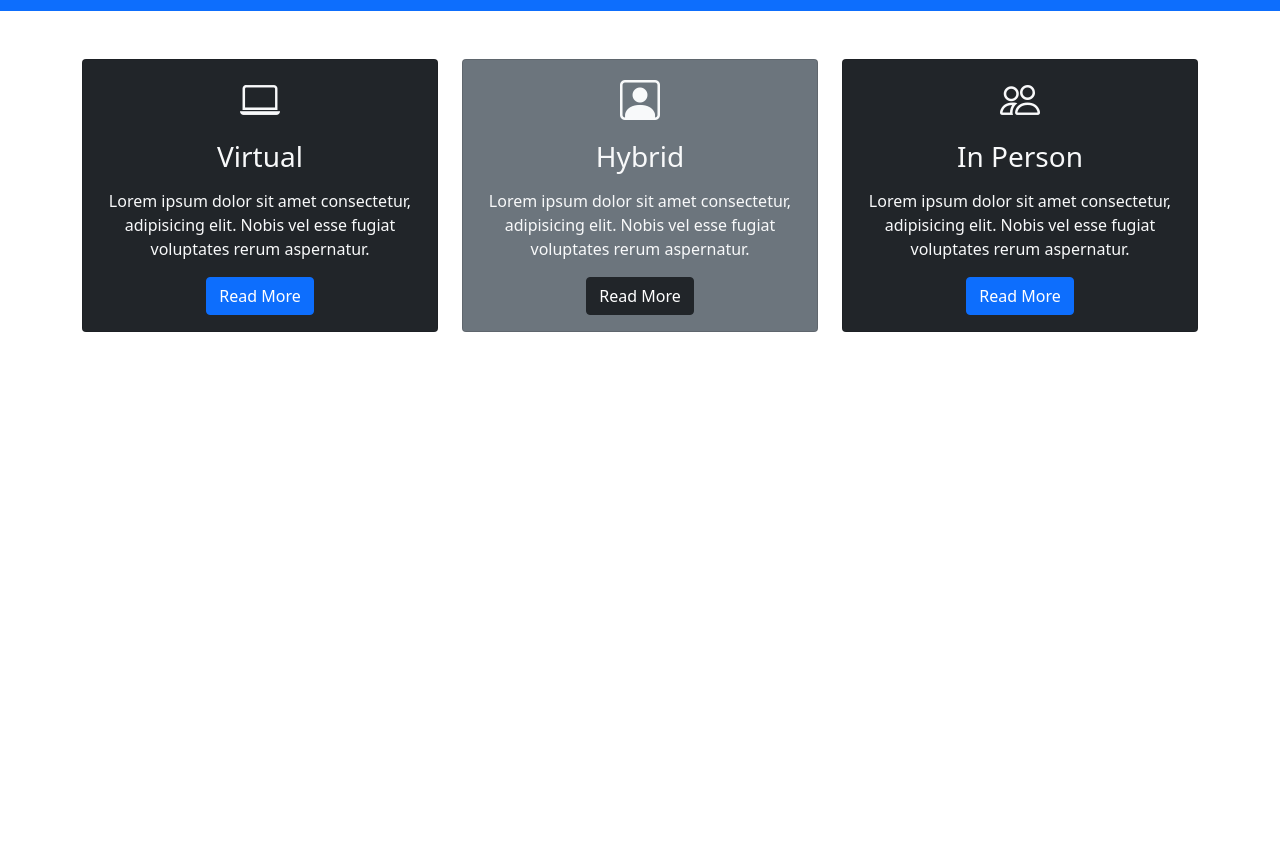
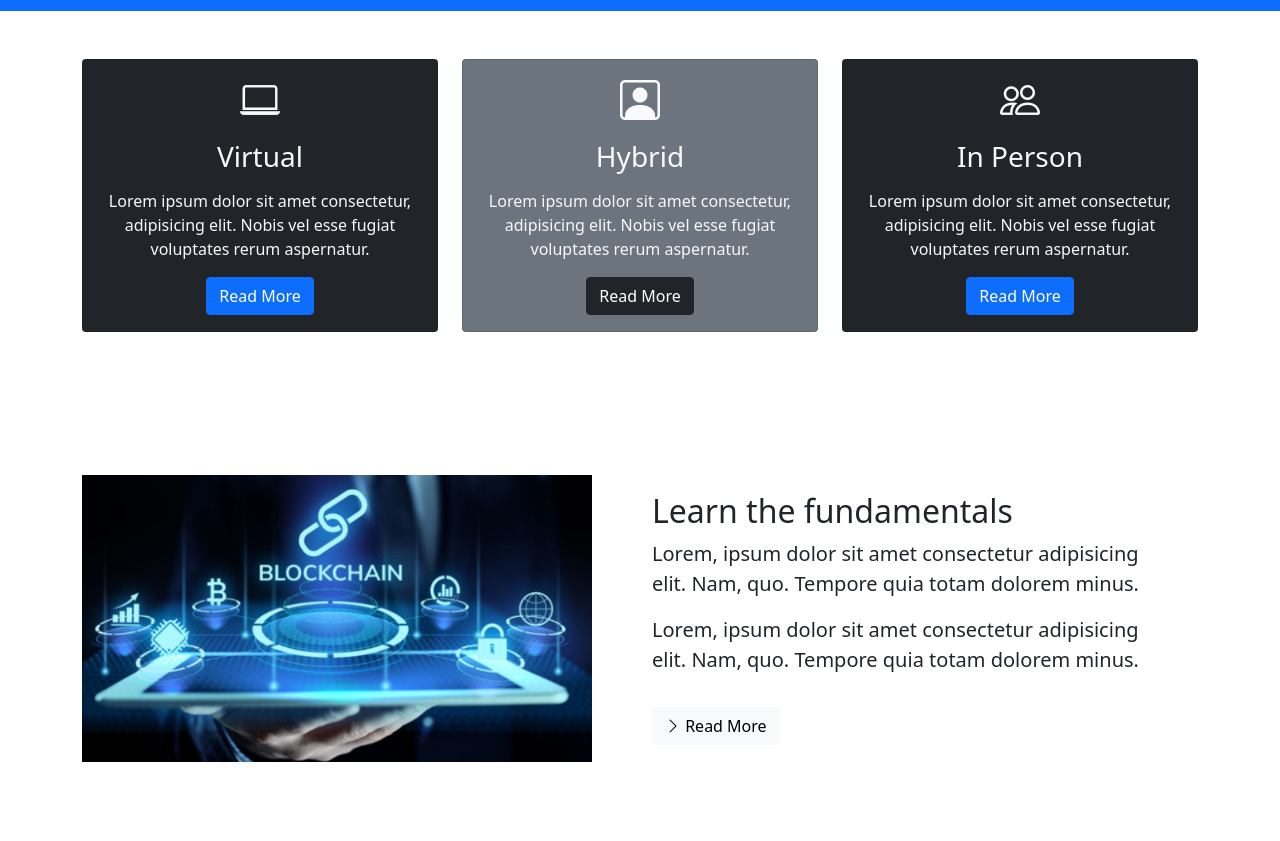
Before and after one commit to indhu-github/Landing-Page, a plain HTML site: page index.html in a window 1280 px wide. Shown: the part 568-1409 px from the top of the page. Before the commit the page ends 964 px from the top, so only its background shows below. Drawn offline with nearby package versions, Linux system fonts and the light colour scheme.

Commit message:
learn section

```diff
--- a/index.html
+++ b/index.html
@@ -60,7 +60,7 @@
               prepare you for the further proceeding of how to learn it
               completely
             </p>
-            <button class="btn btn-primary btn-lg">Enroll for free</button>
+            <button class="btn btn-success btn-lg">Enroll for free</button>
           </div>
           <img
             class="img-fluid w-50 d-none d-sm-block"
@@ -140,6 +140,23 @@
     </section>
 
     <!-- Learn sections -->
+    <section id="learn" class="p-5">
+      <div class="container">
+        <div class="row align-items-center justify-content-between">
+          <div class="col-md">
+            <img src="images/blockchain.jpg" class="img-fluid" alt="image"/>
+          </div>
+          <div class="col-md p-5">
+            <h2>Learn the fundamentals</h2>
+            <p class="lead">Lorem, ipsum dolor sit amet consectetur adipisicing elit. Nam, quo. Tempore quia totam dolorem minus.</p>
+            <p class="lead">Lorem, ipsum dolor sit amet consectetur adipisicing elit. Nam, quo. Tempore quia totam dolorem minus.</p>
+            <a href="#" class="btn btn-light mt-3"><i class="bi bi-chevron-right"></i>
+              Read More</a>
+          </div>
+        </div>
+      </div>
+    </section>
+
 
     <script
       src="https://cdn.jsdelivr.net/npm/bootstrap@5.0.1/dist/js/bootstrap.bundle.min.js"
```
